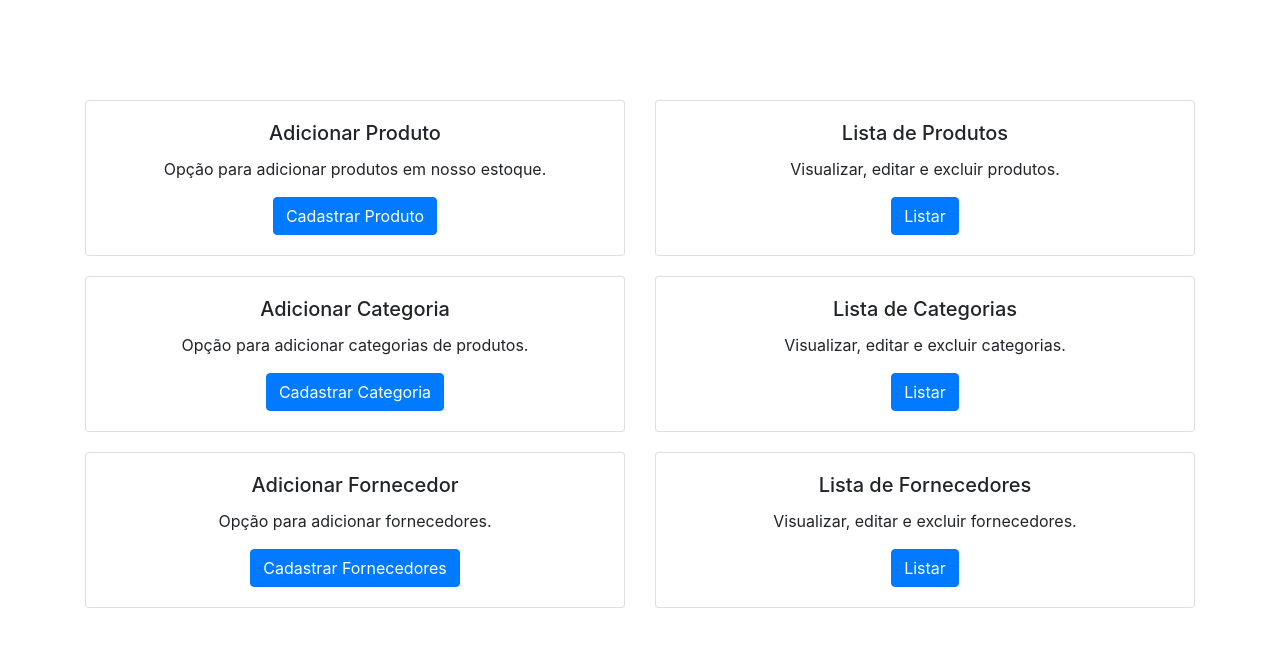
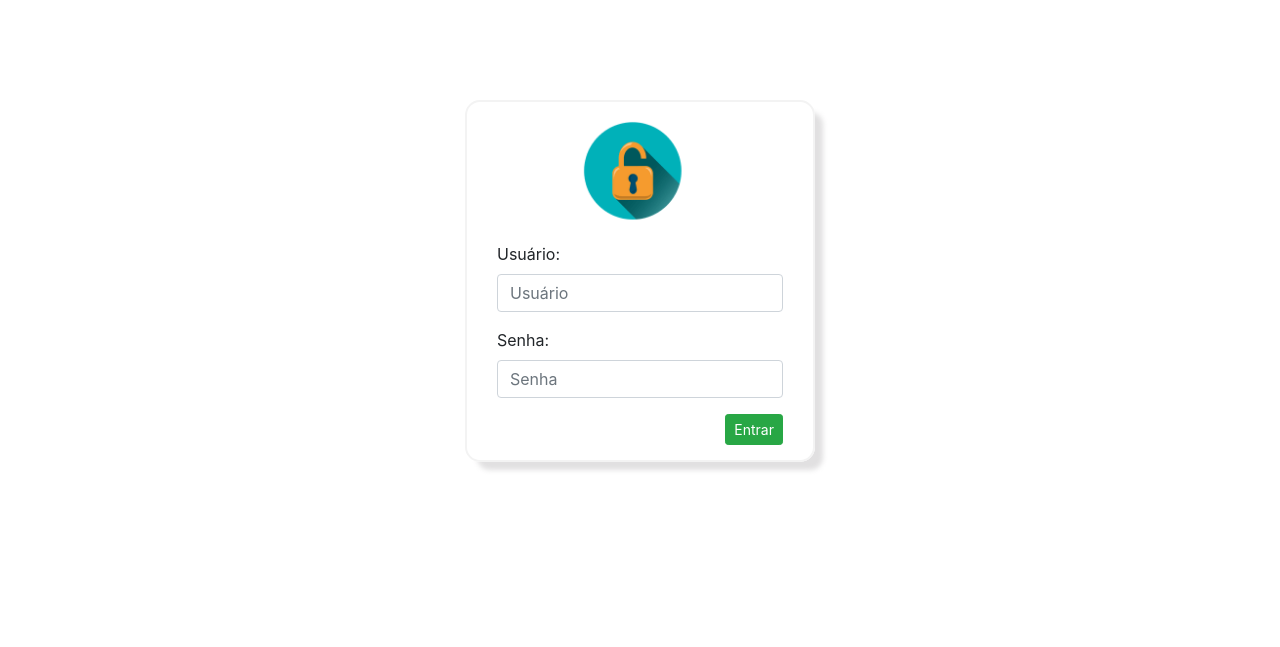
Before and after one commit to Pereiracode/Crud-Stock-Control, a PHP site: page / in a window 1280 px wide. Shown: the top 647 px of the page. Run offline with PHP 8.4, Linux system fonts and the light colour scheme.

Commit message:
Tela de login

```diff
--- a/index.php
+++ b/index.php
@@ -1,75 +1,47 @@
 <!DOCTYPE html>
-<html lang="pt-br">
+<html lang="en">
 <head>
     <meta charset="UTF-8">
     <meta name="viewport" content="width=device-width, initial-scale=1.0">
+    <title>Tela de Login</title>
     <link rel="stylesheet" href="https://stackpath.bootstrapcdn.com/bootstrap/4.1.3/css/bootstrap.min.css" integrity="sha384-MCw98/SFnGE8fJT3GXwEOngsV7Zt27NXFoaoApmYm81iuXoPkFOJwJ8ERdknLPMO" crossorigin="anonymous">
-    <link rel="stylesheet" href="css/style.css">
-    <title>Menu</title>
+    <style type="text/css">
+        #tamanho{
+            -webkit-box-shadow: 10px 10px 5px -2px rgba(163,158,163,0.32);
+            -moz-box-shadow: 10px 10px 5px -2px rgba(163,158,163,0.32);
+            box-shadow: 10px 10px 5px -2px rgba(163,158,163,0.32);
+        }
+
+
+    </style>
 </head>
 <body>
 
-<div class="container" style="margin-top:100px">
-<div class="row">
-  <div class="col-sm-6">
-    <div class="card">
-      <div class="card-body">
-        <h5 class="card-title">Adicionar Produto</h5>
-        <p class="card-text">Opção para adicionar produtos em nosso estoque.</p>
-        <a href="adicionar_produto.php" class="btn btn-primary">Cadastrar Produto</a>
-      </div>
+<div class="container" id="tamanho" style="width:350px; margin-top:100px;border-radius:15px; border:2px solid #f3f3f3">
+    <div style="padding:15px">
+    <center>
+        <img src="img/cadeado.png" width="125px" heigth="125px" alt="Logo_login">
+    </center>
+
+    <form action="" method="post">
+        <div class="form-group">
+            <label >Usuário:</label>
+            <input type="text" name="usuario" class="form-control" placeholder="Usuário" autocomplete="off" required>
+        </div>
+        <div class="form-group">
+            <label >Senha:</label>
+            <input type="password" name="senha" class="form-control" placeholder="Senha" autocomplete="off" required>
+        </div>
+    </form>
+
+    <div style="text-align:right">
+        <button type="submit" class="btn btn-sm btn-success">Entrar</button>
     </div>
-  </div>
-  <div class="col-sm-6">
-    <div class="card">
-      <div class="card-body">
-        <h5 class="card-title">Lista de Produtos</h5>
-        <p class="card-text">Visualizar, editar e excluir produtos.</p>
-        <a href="listar_produtos.php" class="btn btn-primary">Listar</a>
-      </div>
+
     </div>
-  </div>
+</div>
 
-  <div class="col-sm-6" style="margin-top:20px">
-    <div class="card">
-      <div class="card-body">
-        <h5 class="card-title">Adicionar Categoria</h5>
-        <p class="card-text">Opção para adicionar categorias de produtos.</p>
-        <a href="adicionar_categoria.php" class="btn btn-primary">Cadastrar Categoria</a>
-      </div>
-    </div>
-  </div>
-  <div class="col-sm-6" style="margin-top:20px">
-    <div class="card">
-      <div class="card-body">
-        <h5 class="card-title">Lista de Categorias</h5>
-        <p class="card-text">Visualizar, editar e excluir categorias.</p>
-        <a href="listar_categoria.php" class="btn btn-primary">Listar</a>
-      </div>
-    </div>
-  </div>
 
-  <div class="col-sm-6" style="margin-top:20px">
-    <div class="card">
-      <div class="card-body">
-        <h5 class="card-title">Adicionar Fornecedor</h5>
-        <p class="card-text">Opção para adicionar fornecedores.</p>
-        <a href="adicionar_fornecedor.php" class="btn btn-primary">Cadastrar Fornecedores</a>
-      </div>
-    </div>
-  </div>
-  <div class="col-sm-6" style="margin-top:20px">
-    <div class="card">
-      <div class="card-body">
-        <h5 class="card-title">Lista de Fornecedores</h5>
-        <p class="card-text">Visualizar, editar e excluir fornecedores.</p>
-        <a href="listar_fornecedor.php" class="btn btn-primary">Listar</a>
-      </div>
-    </div>
-  </div>
-
-</div>
-</div>
 
 
 <script src="https://code.jquery.com/jquery-3.3.1.slim.min.js" integrity="sha384-q8i/X+965DzO0rT7abK41JStQIAqVgRVzpbzo5smXKp4YfRvH+8abtTE1Pi6jizo" crossorigin="anonymous"></script>
```
Also changed, not shown: menu.php (added, +79 -0 lines), img/cadeado.png (added).
